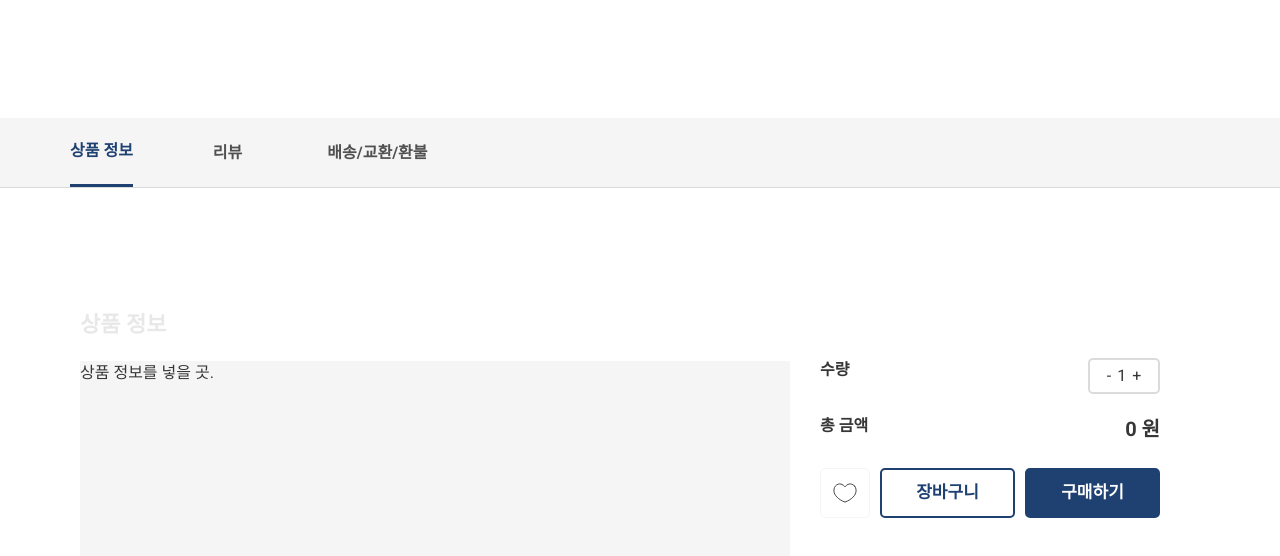
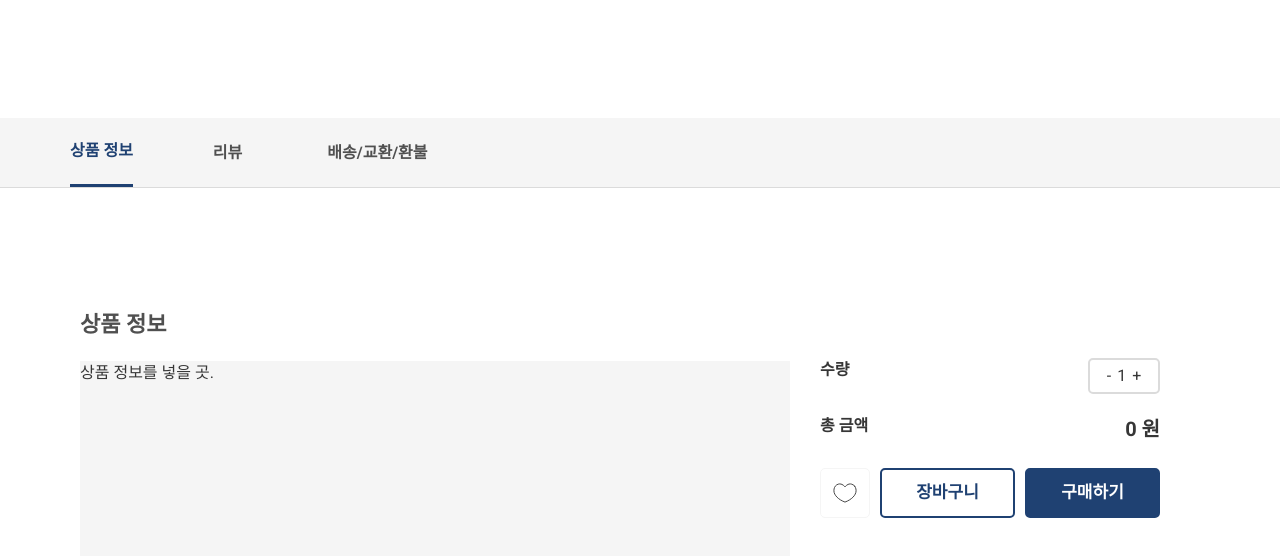
Before and after one commit to yunajoe/front_bookstore-README, a Next.js app: page /bookdetail/1 in a window 1280 px wide. Shown: the part 989-1545 px from the top of the page. Built offline with nearby package versions, Linux system fonts and the light colour scheme; no server answers.

Commit message:
style: 글자색 일부 수정

```diff
--- a/src/components/book/bookInformation/bookInformation.tsx
+++ b/src/components/book/bookInformation/bookInformation.tsx
@@ -4,7 +4,7 @@
 function BookInformation() {
   return (
     <section className="flex flex-col gap-20">
-      <h2 className="text-gray-6 text-[22px] font-bold">상품 정보</h2>
+      <h2 className="text-[22px] font-bold text-gray-4">상품 정보</h2>
       <div className="max-h-792px min-h-[589px] w-full min-w-330 max-w-[710px] bg-gray-5">
         상품 정보를 넣을 곳.
       </div>
--- a/src/components/container/refundTerm/refundTerm.tsx
+++ b/src/components/container/refundTerm/refundTerm.tsx
@@ -3,7 +3,7 @@
  */
 
 function StyledTitle({ title = '' }) {
-  return <h3 className="text-gray-6 text-16 font-bold">{title}</h3>;
+  return <h3 className="text-16 font-bold text-gray-4">{title}</h3>;
 }
 
 function RefundTerm() {
```
